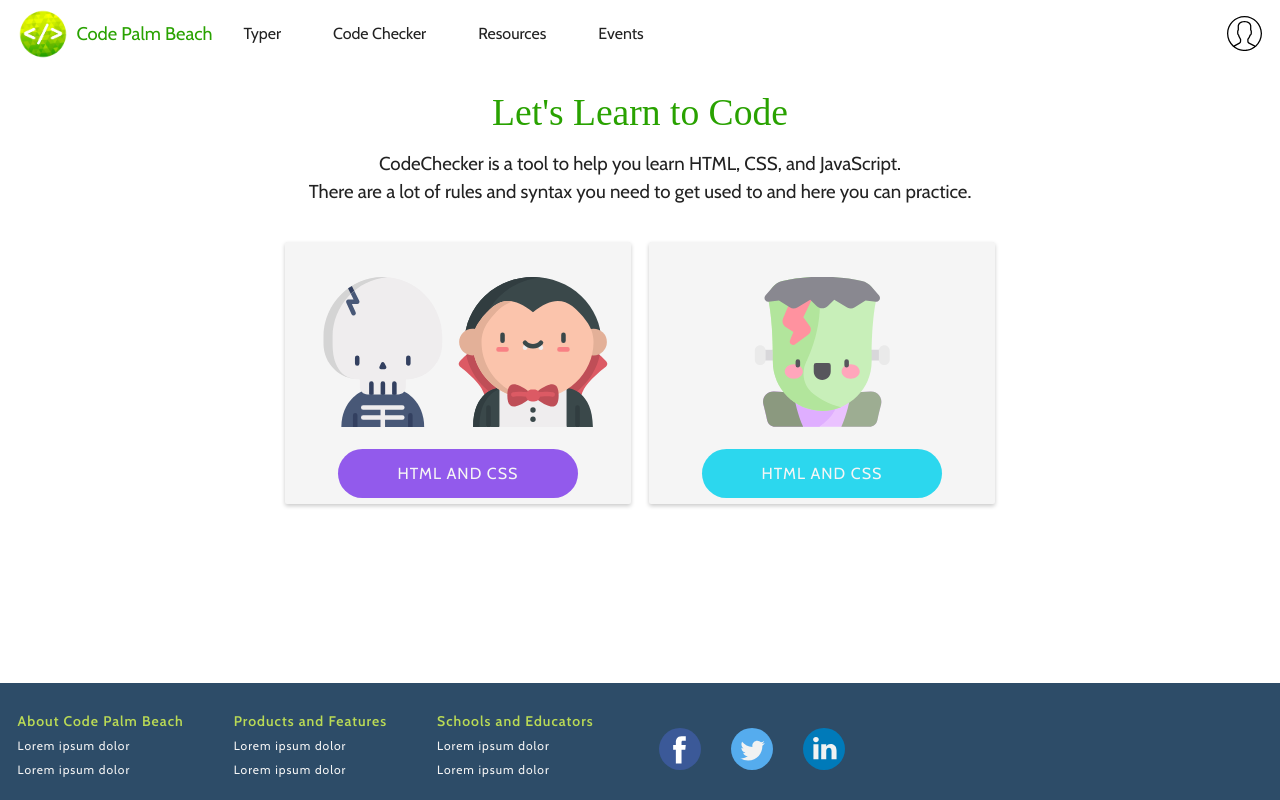
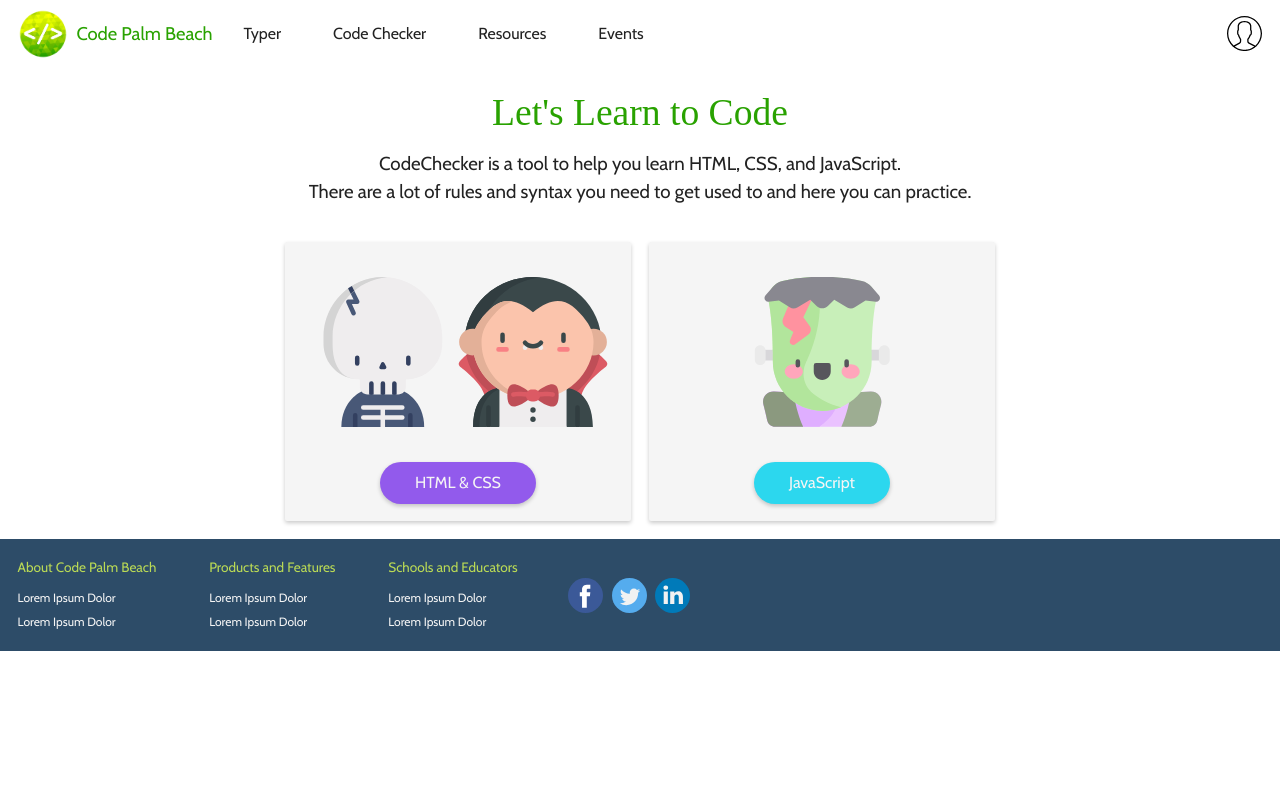
Before and after one commit to jermbo/CosmicChecker, a website: page src/StudentLandingPage.html in a window 1280 px wide. Drawn offline with nearby package versions, Linux system fonts and the light colour scheme; files that its build step writes are made by us from their sources; a web font is replaced by a local one.

Commit message:
Updating styles and cleaning up markup

```diff
--- a/src/StudentLandingPage.html
+++ b/src/StudentLandingPage.html
@@ -1,9 +1,11 @@
 <!DOCTYPE html>
 <html>
   <head>
+    <meta charset="UTF-8">
+    <meta name="viewport" content="width=device-width, initial-scale=1.0">
+    <meta http-equiv="X-UA-Compatible" content="ie=edge">
     <link rel="stylesheet" href="styles/styles.css">
-    <link href="https://fonts.googleapis.com/css?family=Cabin" rel="stylesheet">
-    <link href="https://fonts.googleapis.com/css?family=BioRhyme" rel="stylesheet">
+    <title>Code Plam Beach | Checker</title>
   </head>
   <body>
 
@@ -28,10 +30,10 @@
       <!-- /.header-profile -->
     </header>
 
-    <main class="page">
-      <div class="page-topper">
-        <h2 class="page__title">Let's Learn to Code</h2>
-        <h3 class="page__sub-title">CodeChecker is a tool to help you learn HTML, CSS, and JavaScript.<br/>
+    <main class="page-wrapper">
+      <div class="page-info">
+        <h2 class="page-info__title">Let's Learn to Code</h2>
+        <h3 class="page-info__sub-title">CodeChecker is a tool to help you learn HTML, CSS, and JavaScript.<br/>
           There are a lot of rules and syntax you need to get used to and here you can practice.</h3>
       </div>
       <!-- /.page-topper -->
@@ -44,9 +46,7 @@
           </div>
           <!-- /.lesson__header -->
           <div class="lesson__body">
-            <span class="btn">
-              <a class="html-css-btn">HTML AND CSS</a>
-            </span>
+            <a class="btn -html">HTML & CSS</a>
           </div>
           <!-- /.lesson__body -->
         </div>
@@ -58,9 +58,7 @@
           </div>
           <!-- /.lesson__header -->
           <div class="lesson__body">
-            <span class="btn">
-              <a class="js-btn">HTML AND CSS</a>
-            </span>
+            <a class="btn -js">JavaScript</a>
           </div>
           <!-- /.lesson__body -->
         </div>
@@ -70,31 +68,46 @@
     </main>
     <!-- /.page -->
 
-    <footer class="footer-container">
-      <div class="footer-div">
-        <div class="footer-information">
-          <p class="footer-col">
-            <span class="footer-col-title">
-              <b>About Code Palm Beach</b>
-            </span>
-            <br>Lorem ipsum dolor<br>Lorem ipsum dolor</p>
-          <p class="footer-col">
-            <span class="footer-col-title">
-              <b>Products and Features</b>
-            </span>
-            <br>Lorem ipsum dolor<br>Lorem ipsum dolor</p>
-          <p class="footer-col">
-            <span class="footer-col-title">
-              <b>Schools and Educators</b>
-            </span>
-            <br>Lorem ipsum dolor<br>Lorem ipsum dolor</p>
+    <footer class="footer">
+
+      <div class="footer-cols">
+        <div class="footer-col">
+          <h5 class="footer-col__title">About Code Palm Beach</h5>
+          <a href="#" class="footer-col__link">Lorem Ipsum Dolor</a>
+          <a href="#" class="footer-col__link">Lorem Ipsum Dolor</a>
         </div>
+        <!-- /.footer-col -->
+
+        <div class="footer-col">
+          <h5 class="footer-col__title">Products and Features</h5>
+          <a href="#" class="footer-col__link">Lorem Ipsum Dolor</a>
+          <a href="#" class="footer-col__link">Lorem Ipsum Dolor</a>
+        </div>
+        <!-- /.footer-col -->
+
+        <div class="footer-col">
+          <h5 class="footer-col__title">Schools and Educators</h5>
+          <a href="#" class="footer-col__link">Lorem Ipsum Dolor</a>
+          <a href="#" class="footer-col__link">Lorem Ipsum Dolor</a>
+        </div>
+        <!-- /.footer-col -->
+
       </div>
-      <div class="icon-div">
-        <a href="https://linkedin.com/in/codepalmbeach" target="_blank"><img class="social-icon" src="images/linkedin.svg"></a>
-        <a href="https://twitter.com/codepalmbeach" target="_blank"><img class="social-icon" src="images/twitter.svg"></a>
-        <a href="https://facebook.com/codepalmbeach/" target="_blank"><img class="social-icon" src="images/facebook.svg"></a>
+      <!-- /.footer-infomation -->
+
+      <div class="social-icons">
+        <a href="https://facebook.com/codepalmbeach" class="social-icon" target="_blank">
+          <img class="social-icon" src="images/facebook.svg">
+        </a>
+        <a href="https://twitter.com/codepalmbeach" class="social-icon" target="_blank">
+          <img class="social-icon" src="images/twitter.svg">
+        </a>
+        <a href="https://linkedin.com/in/codepalmbeach" class="social-icon" target="_blank">
+          <img class="social-icon" src="images/linkedin.svg">
+        </a>
       </div>
+      <!-- /.social-icons -->
+
     </footer>
 
   </body>
--- /dev/null
+++ b/src/styles/_buttons.scss
@@ -0,0 +1,22 @@
+.btn {
+  color: $text-color-light;
+  display: inline-block;
+  padding: $padding / 2 $padding * 2;
+  border-radius: 100px;
+  box-shadow: 0 2px 4px 0 rgba(0, 0, 0, 0.21);
+
+  &.-js {
+    background: #2cd7ee;
+    &:hover {
+      background: #0d86a1;
+    }
+  }
+
+  &.-html {
+    background: #925aec;
+
+    &:hover {
+      background: #5627a3;
+    }
+  }
+}
--- a/src/styles/_footer.scss
+++ b/src/styles/_footer.scss
@@ -1,16 +1,10 @@
-.footer-container {
+.footer {
   display: flex;
   align-items: center;
   padding: $padding;
   background: $brand-secondary;
   color: $text-color-light;
   font-size: $text-size-sm;
-  letter-spacing: 1px;
-}
-
-.footer-information {
-  display: inline-flex;
-  background: $brand-secondary;
 }
 
 .footer-col {
@@ -21,23 +15,17 @@
   margin-right: 50px;
 }
 
-.footer-col-title {
+.footer-col__title {
   color: $brand-primary;
-  font-size: 14px;
+  font-size: $text-size-md;
 }
 
-.footer-div {
-  float: left;
-  position: relative;
+.footer-col__link {
+  color: $text-color-light;
+  text-decoration: none;
+  display: block;
+
+  &:hover {
+    color: $brand-primary;
+  }
 }
-
-.social-icon {
-  height: 42px;
-  width: auto;
-  float: right;
-  margin: 15px 15px 0 15px;
-}
-
-.icon-div {
-  margin-right: 75px;
-}
--- /dev/null
+++ b/src/styles/_lesson.scss
@@ -0,0 +1,34 @@
+.lessons {
+  display: flex;
+  align-items: center;
+  justify-content: center;
+}
+
+.lesson {
+  background: $bg-light;
+  display: flex;
+  flex: 1 0 auto;
+  max-width: 25%;
+  flex-direction: column;
+  justify-content: center;
+  align-items: center;
+  padding: $padding * 2 $padding $padding;
+  border-radius: 2px;
+  box-shadow: 0 2px 4px 0 rgba(0, 0, 0, 0.21);
+
+  &:not(:last-child) {
+    margin-right: $padding;
+  }
+}
+
+.lesson__header {
+  width: 100%;
+  display: flex;
+  margin-bottom: $padding * 2;
+  justify-content: center;
+}
+
+.lesson__icon {
+  flex: 1 0 auto;
+  max-width: 150px;
+}
--- /dev/null
+++ b/src/styles/_page.scss
@@ -0,0 +1,25 @@
+.page-wrapper {
+  padding: 0 $padding;
+  margin-bottom: $padding;
+}
+
+.page-info {
+  display: flex;
+  flex-direction: column;
+  justify-content: center;
+  align-items: center;
+  text-align: center;
+  margin: $padding 0 $padding * 2;
+}
+
+.page-info__title {
+  color: $brand-primary-alt;
+  font-family: $title-font-family;
+  margin: 0;
+  font-size: $title-size-lg;
+}
+
+.page-info__sub-title {
+  color: $text-color-medium;
+  margin: $padding/2 0 0;
+}
--- /dev/null
+++ b/src/styles/_social-icons.scss
@@ -0,0 +1,18 @@
+.social-icons {
+  display: flex;
+}
+
+.social-icon {
+  flex: 1 0 auto;
+  max-width: 35px;
+  display: inline-block;
+
+  &:not(:last-child) {
+    margin-right: $padding/2;
+  }
+
+  img {
+    display: block;
+    width: 100%;
+  }
+}
--- a/src/styles/_studentLandingPage.scss
+++ /dev/null
@@ -1,101 +0,0 @@
-li {
-  display: inline-block;
-}
-
-ul {
-  list-style-type: none;
-}
-
-.page {
-  padding: 0 $padding;
-  min-height: calc(100vh - 202px);
-}
-
-.page-topper {
-  display: flex;
-  flex-direction: column;
-  justify-content: center;
-  align-items: center;
-  text-align: center;
-  margin: $padding 0 $padding * 2;
-}
-
-.page__title {
-  color: $brand-primary-alt;
-  font-family: $title-font-family;
-  margin: 0;
-  font-size: $title-size-lg;
-}
-
-.page__sub-title {
-  color: $text-color-medium;
-  margin: $padding/2 0 0;
-}
-
-.box-list {
-  white-space: nowrap;
-}
-
-.lessons {
-  display: flex;
-  align-items: center;
-  justify-content: center;
-}
-
-.lesson {
-  background: $bg-light;
-  display: flex;
-  flex: 1 0 auto;
-  max-width: 25%;
-  flex-direction: column;
-  justify-content: center;
-  align-items: center;
-  padding: $padding * 2 $padding $padding;
-  border-radius: 2px;
-  box-shadow: 0 2px 4px 0 rgba(0, 0, 0, 0.21);
-
-  &:not(:last-child) {
-    margin-right: $padding;
-  }
-}
-
-.lesson__header {
-  width: 100%;
-  display: flex;
-  margin-bottom: $padding * 2;
-  justify-content: center;
-}
-
-.lesson__icon {
-  flex: 1 0 auto;
-  max-width: 150px;
-}
-
-.btn {
-  color: $text-color-light;
-  letter-spacing: 1px;
-  text-align: center;
-  display: inline-block;
-}
-
-.btn .html-css-btn {
-  background: #925aec;
-  padding: 15px 60px;
-  border-radius: 100px;
-}
-
-.btn .html-css-btn:hover {
-  background: #5627a3;
-  box-shadow: 0 2px 4px 0 rgba(0, 0, 0, 0.21);
-}
-
-.btn .js-btn {
-  background: #2cd7ee;
-  padding: 15px 60px;
-  border-radius: 100px;
-}
-
-.btn .js-btn:hover {
-  background: #0d86a1;
-  box-shadow: 0 2px 4px 0 rgba(0, 0, 0, 0.21);
-}
--- a/src/styles/styles.scss
+++ b/src/styles/styles.scss
@@ -4,4 +4,7 @@
 @import "global";
 @import "header";
 @import "footer";
-@import "studentLandingPage";
+@import "buttons";
+@import "social-icons";
+@import "page";
+@import "lesson";
```
